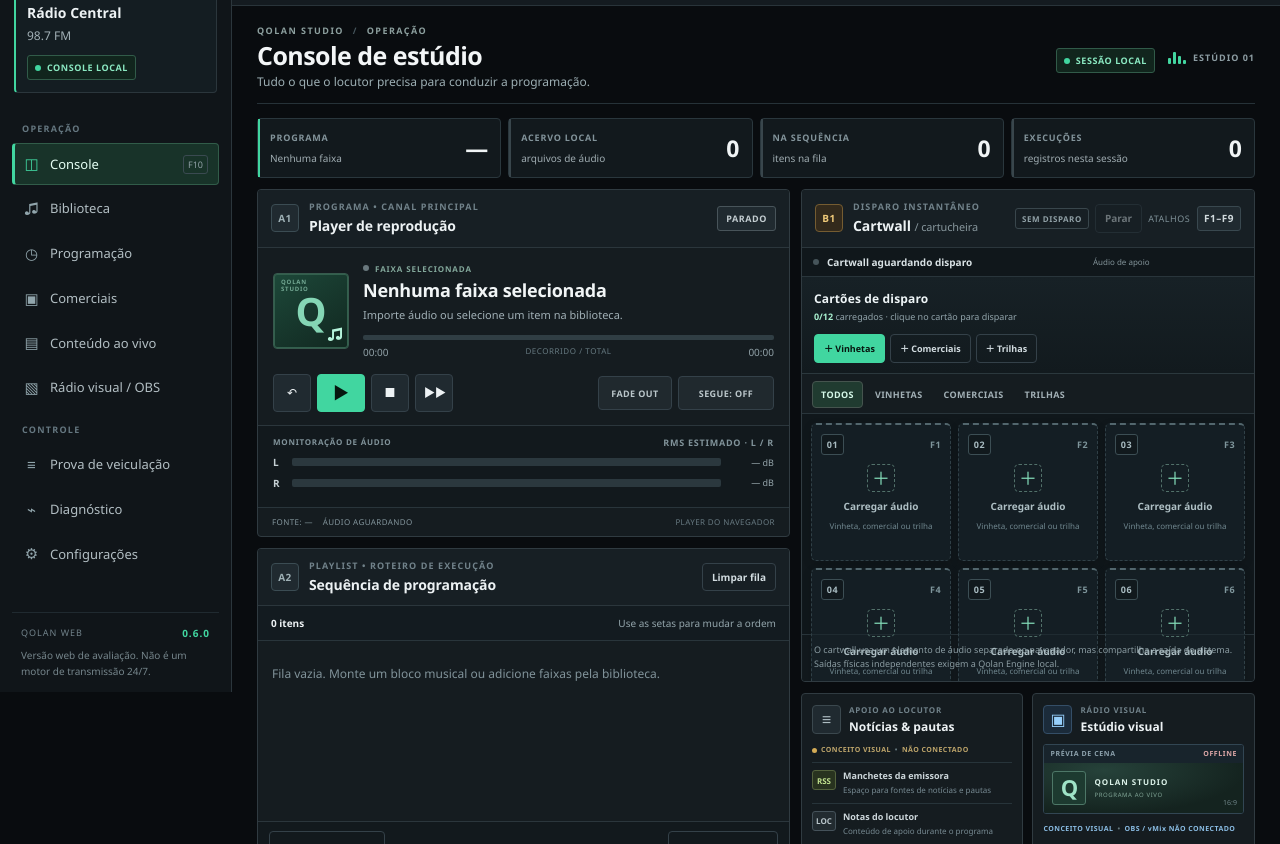
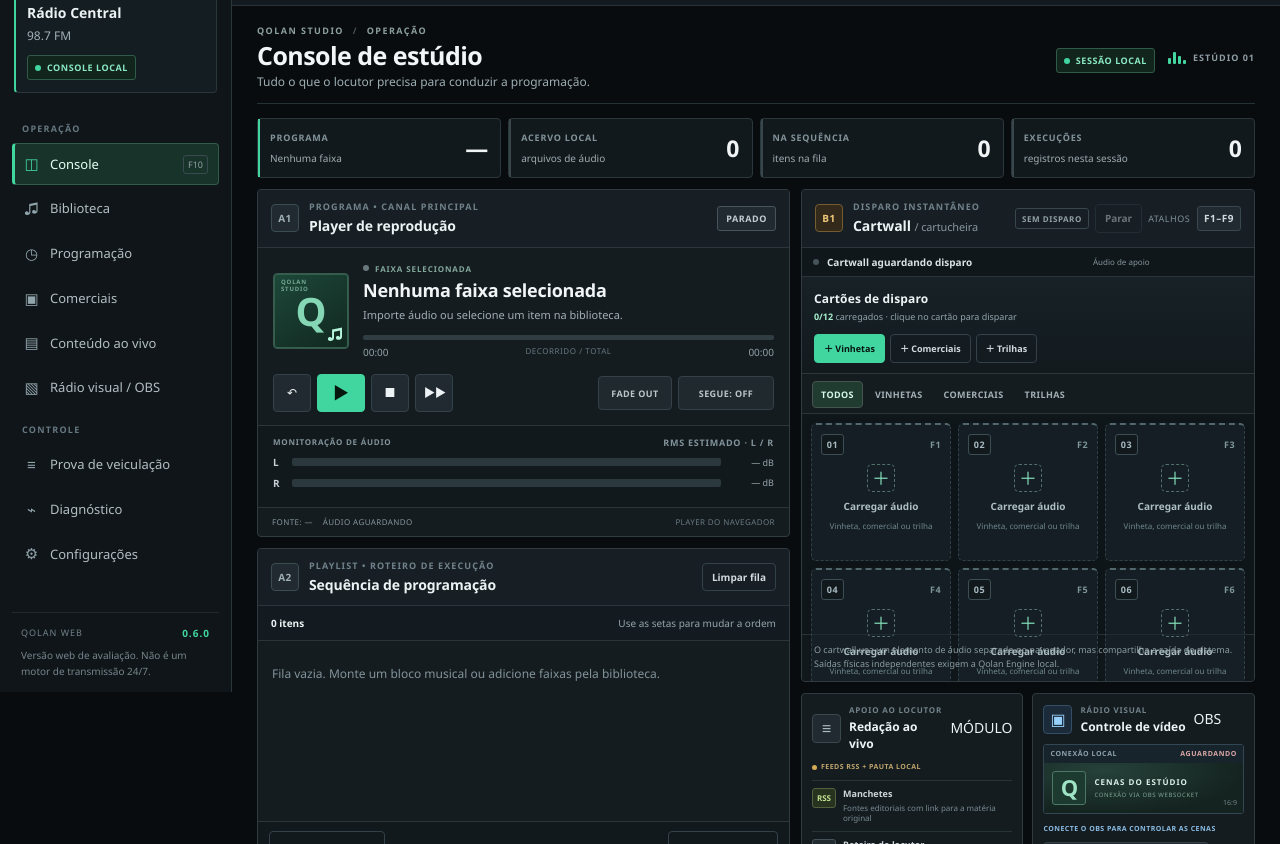
Before and after one commit to iellyson-maker/radio-saas-backend, a website: page web/public/index.html in a window 1280 px wide. Shown: the part 108-952 px from the top of the page. Drawn offline with Linux system fonts and the light colour scheme; no server answers.

Commit message:
design(console): replace placeholder panels with real module entry points

```diff
--- a/web/public/index.html
+++ b/web/public/index.html
@@ -145,20 +145,22 @@
 
             <div class="studio-support-grid">
               <section class="panel support-panel news-support">
-                <div class="support-head"><span class="support-icon">≡</span><div><span class="eyebrow">APOIO AO LOCUTOR</span><h2>Notícias & pautas</h2></div></div>
-                <div class="support-status"><span class="support-status-dot"></span> CONCEITO VISUAL <span>•</span> NÃO CONECTADO</div>
+                <div class="support-head"><span class="support-icon">≡</span><div><span class="eyebrow">APOIO AO LOCUTOR</span><h2>Redação ao vivo</h2></div><span class="module-ready">MÓDULO</span></div>
+                <div class="support-status"><span class="support-status-dot"></span> FEEDS RSS + PAUTA LOCAL</div>
                 <div class="news-preview">
-                  <div class="news-row"><span class="news-tag">RSS</span><div><b>Manchetes da emissora</b><small>Espaço para fontes de notícias e pautas</small></div></div>
-                  <div class="news-row"><span class="news-tag news-tag-muted">LOC</span><div><b>Notas do locutor</b><small>Conteúdo de apoio durante o programa</small></div></div>
+                  <div class="news-row"><span class="news-tag">RSS</span><div><b>Manchetes</b><small>Fontes editoriais com link para a matéria original</small></div></div>
+                  <div class="news-row"><span class="news-tag news-tag-muted">LOC</span><div><b>Roteiro do locutor</b><small>Notas salvas neste navegador</small></div></div>
                 </div>
+                <button type="button" class="support-open-button" data-go="live">Abrir redação <span>→</span></button>
               </section>
               <section class="panel support-panel visual-support">
-                <div class="support-head"><span class="support-icon support-icon-blue">▣</span><div><span class="eyebrow">RÁDIO VISUAL</span><h2>Estúdio visual</h2></div></div>
+                <div class="support-head"><span class="support-icon support-icon-blue">▣</span><div><span class="eyebrow">RÁDIO VISUAL</span><h2>Controle de vídeo</h2></div><span class="module-ready module-ready-blue">OBS</span></div>
                 <div class="visual-preview">
-                  <div class="visual-preview-top"><span>PRÉVIA DE CENA</span><span class="preview-rec">OFFLINE</span></div>
-                  <div class="visual-stage"><span class="visual-q">Q</span><div><b>QOLAN STUDIO</b><small>PROGRAMA AO VIVO</small></div><span class="visual-corner">16:9</span></div>
+                  <div class="visual-preview-top"><span>CONEXÃO LOCAL</span><span class="preview-rec">AGUARDANDO</span></div>
+                  <div class="visual-stage"><span class="visual-q">Q</span><div><b>CENAS DO ESTÚDIO</b><small>CONEXÃO VIA OBS WEBSOCKET</small></div><span class="visual-corner">16:9</span></div>
                 </div>
-                <div class="support-status support-status-blue">CONCEITO VISUAL <span>•</span> OBS / vMix NÃO CONECTADO</div>
+                <div class="support-status support-status-blue">CONECTE O OBS PARA CONTROLAR AS CENAS</div>
+                <button type="button" class="support-open-button support-open-blue" data-go="visual">Abrir controle OBS <span>→</span></button>
               </section>
             </div>
 
```
